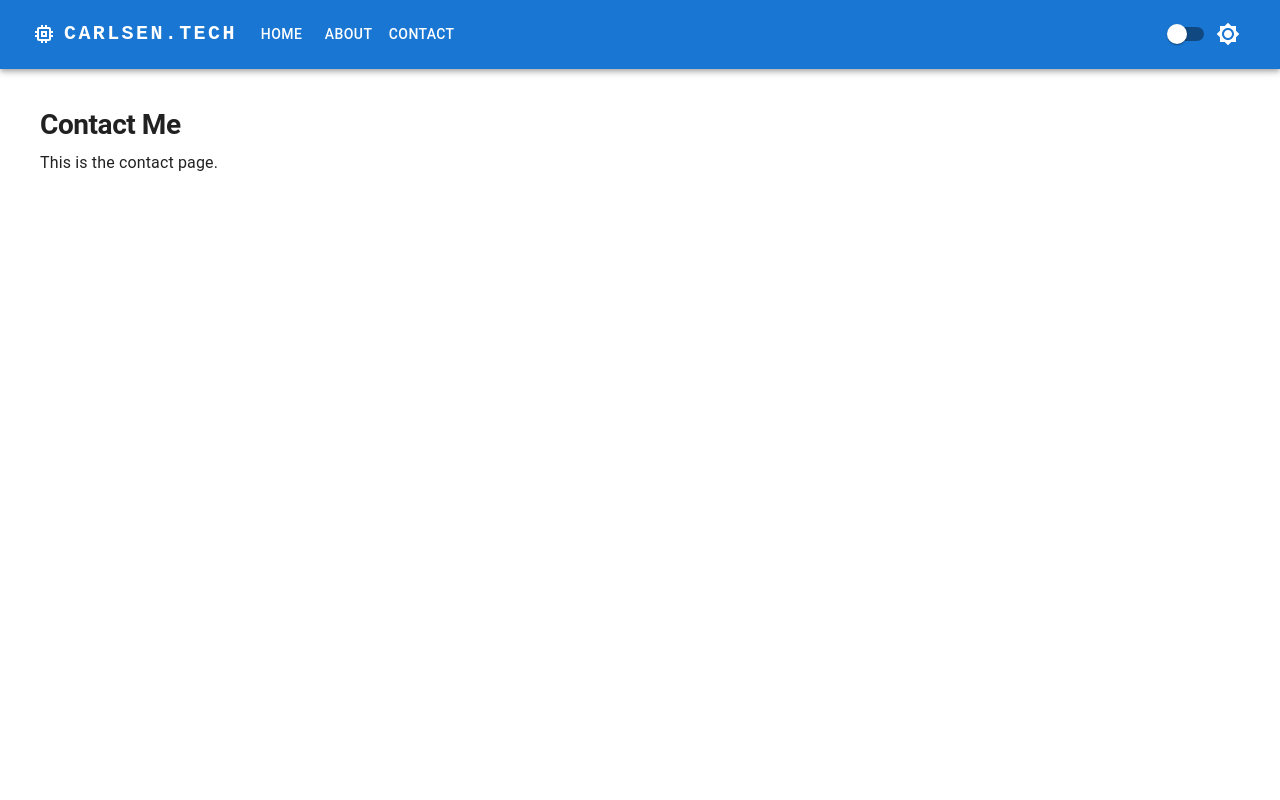
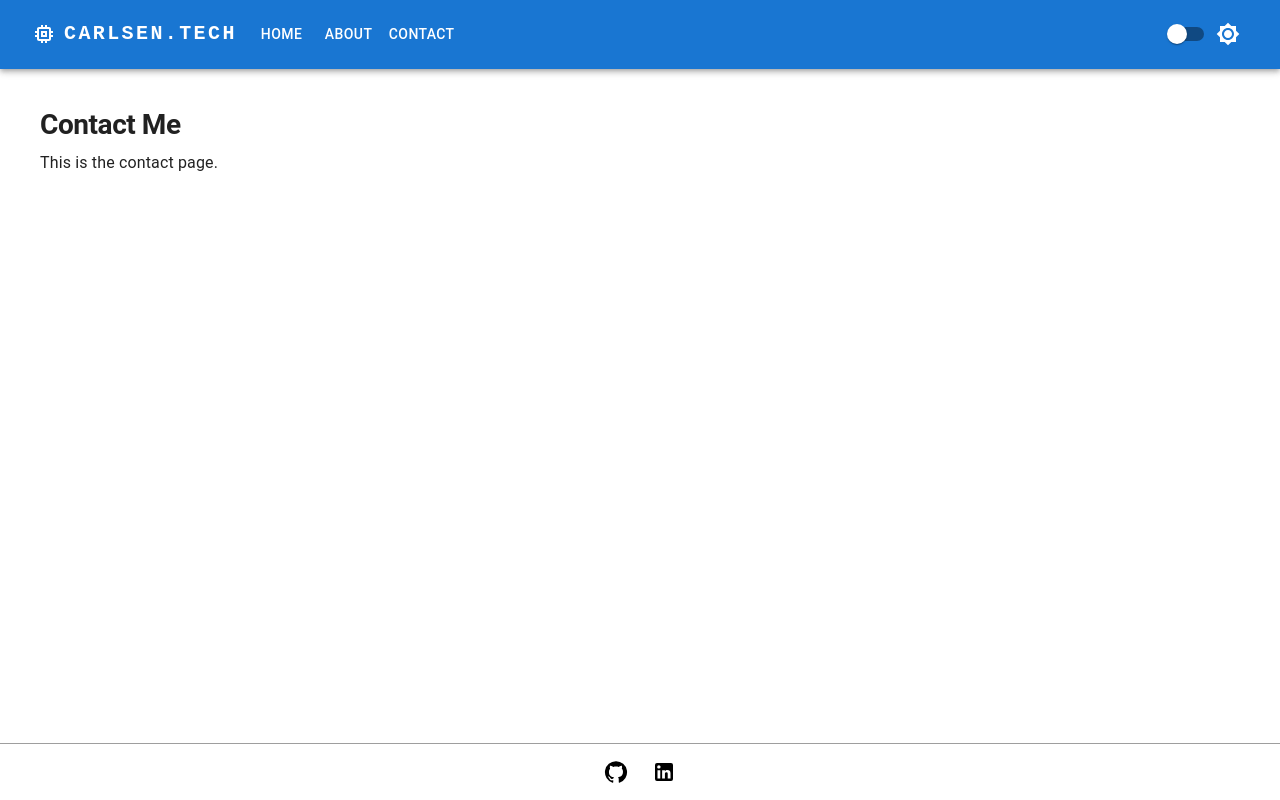
Before and after one commit to Wind1337/mywebsite, a React (Create React App) app: page /contact in a window 1280 px wide. Built offline with nearby package versions, Linux system fonts and the light colour scheme.

Commit message:
Add footer and refactor dark mode toggle

```diff
--- a/src/App.js
+++ b/src/App.js
@@ -1,10 +1,12 @@
 import React from "react";
+import Box from "@mui/material/Box";
 import { BrowserRouter as Router, Routes, Route } from "react-router-dom";
-import Box from "@mui/material/Box";
 import { createTheme, ThemeProvider } from "@mui/material/styles";
+import { useMediaQuery } from "@mui/material";
 import "./App.css";
 
 import NavBar from "./components/NavBar";
+import Footer from "./components/Footer";
 import Home from "./components/Home";
 import About from "./components/About";
 import Contact from "./components/Contact";
@@ -20,10 +22,40 @@ const theme = createTheme({
 });
 
 function App() {
+  // Detect user's preferred color scheme
+  const prefersDarkMode = useMediaQuery("(prefers-color-scheme: dark)");
+
+  // State for dark mode and whether the user has manually toggled the theme
+  const [darkMode, setDarkMode] = React.useState(
+    localStorage.getItem("darkMode") === "true"
+  );
+
+  const [userHasToggled, setUserHasToggled] = React.useState(
+    localStorage.getItem("userHasToggled") === "true"
+  );
+
+  // Update localStorage whenever darkMode or userHasToggled changes
+  React.useEffect(() => {
+    localStorage.setItem("darkMode", darkMode ? "true" : "false");
+    localStorage.setItem("userHasToggled", userHasToggled ? "true" : "false");
+  }, [darkMode, userHasToggled]);
+
+  React.useEffect(() => {
+    // Update the darkMode state only if the user hasn't manually toggled the theme
+    if (!userHasToggled) {
+      setDarkMode(prefersDarkMode);
+    }
+  }, [prefersDarkMode, userHasToggled]);
+
+  const handleThemeToggle = () => {
+    // When the user manually toggles the theme, update both states
+    setUserHasToggled(true);
+    setDarkMode(!darkMode);
+  };
   return (
     <Router>
       <ThemeProvider theme={theme}>
-        <NavBar />
+        <NavBar darkMode={darkMode} handleThemeToggle={handleThemeToggle} />
         <Box sx={{ width: "100%", px: 5, mt: 5 }}>
           <Routes>
             <Route path="/" element={<Home />} />
@@ -31,6 +63,7 @@ function App() {
             <Route path="/contact" element={<Contact />} />
           </Routes>
         </Box>
+        <Footer darkMode={darkMode} />
       </ThemeProvider>
     </Router>
   );
--- /dev/null
+++ b/src/components/Footer.js
@@ -0,0 +1,44 @@
+import * as React from "react";
+import { Box } from "@mui/material";
+import IconButton from "@mui/material/IconButton";
+
+import GitHubIcon from "@mui/icons-material/GitHub";
+import LinkedInIcon from "@mui/icons-material/LinkedIn";
+
+function Footer({ darkMode }) {
+  return (
+    <Box
+      sx={{
+        position: "fixed",
+        bottom: 0,
+        width: "100%",
+        textAlign: "center",
+        p: 1,
+        borderTop: 1,
+        borderColor: "grey.500",
+      }}
+    >
+      <a
+        href="https://www.github.com/Wind1337"
+        target="_blank"
+        rel="noopener noreferrer"
+      >
+        <IconButton aria-label="Github Profile" sx={{ mx: 0.5 }}>
+          <GitHubIcon style={{ color: darkMode ? "white" : "black" }} />
+        </IconButton>
+      </a>
+
+      <a
+        href="https://www.linkedin.com/in/carlsen-teo/"
+        target="_blank"
+        rel="noopener noreferrer"
+      >
+        <IconButton aria-label="LinkedIn Profile" sx={{ mx: 0.5 }}>
+          <LinkedInIcon style={{ color: darkMode ? "white" : "black" }} />
+        </IconButton>
+      </a>
+    </Box>
+  );
+}
+
+export default Footer;
--- a/src/components/NavBar.js
+++ b/src/components/NavBar.js
@@ -16,10 +16,9 @@ import List from "@mui/material/List";
 import ListItem from "@mui/material/ListItem";
 import ListItemButton from "@mui/material/ListItemButton";
 import { createTheme, ThemeProvider } from "@mui/material/styles";
-import { useMediaQuery } from "@mui/material";
 import MemoryIcon from "@mui/icons-material/Memory";
-import Brightness7Icon from '@mui/icons-material/Brightness7';
-import Brightness3Icon from '@mui/icons-material/Brightness3';
+import Brightness7Icon from "@mui/icons-material/Brightness7";
+import Brightness3Icon from "@mui/icons-material/Brightness3";
 import CssBaseline from "@mui/material/CssBaseline";
 
 const pages = [
@@ -28,39 +27,8 @@ const pages = [
   { name: "Contact", path: "/contact" },
 ];
 
-function NavBar() {
+function NavBar({ darkMode, handleThemeToggle}) {
   const [isDrawerOpen, setIsDrawerOpen] = React.useState(false);
-
-  // Detect user's preferred color scheme
-  const prefersDarkMode = useMediaQuery("(prefers-color-scheme: dark)");
-
-  // State for dark mode and whether the user has manually toggled the theme
-  const [darkMode, setDarkMode] = React.useState(
-    localStorage.getItem("darkMode") === "true"
-  );
-
-  const [userHasToggled, setUserHasToggled] = React.useState(
-    localStorage.getItem("userHasToggled") === "true"
-  );
-
-  // Update localStorage whenever darkMode or userHasToggled changes
-  React.useEffect(() => {
-    localStorage.setItem("darkMode", darkMode ? "true" : "false");
-    localStorage.setItem("userHasToggled", userHasToggled ? "true" : "false");
-  }, [darkMode, userHasToggled]);
-
-  React.useEffect(() => {
-    // Update the darkMode state only if the user hasn't manually toggled the theme
-    if (!userHasToggled) {
-      setDarkMode(prefersDarkMode);
-    }
-  }, [prefersDarkMode, userHasToggled]);
-
-  const handleThemeToggle = () => {
-    // When the user manually toggles the theme, update both states
-    setUserHasToggled(true);
-    setDarkMode(!darkMode);
-  };
 
   const handleOpenNavMenu = () => {
     setIsDrawerOpen(true);
@@ -99,7 +67,8 @@ function NavBar() {
               <MenuIcon />
             </IconButton>
 
-            <Drawer disableScrollLock={true}
+            <Drawer
+              disableScrollLock={true}
               open={isDrawerOpen}
               onClose={handleCloseNavMenu}
               sx={{
@@ -133,9 +102,13 @@ function NavBar() {
                   }
                   label={
                     darkMode ? (
-                      <Brightness3Icon sx={{ display: { xs: "flex", md: "none" } }} />
+                      <Brightness3Icon
+                        sx={{ display: { xs: "flex", md: "none" } }}
+                      />
                     ) : (
-                      <Brightness7Icon sx={{ display: { xs: "flex", md: "none" } }} />
+                      <Brightness7Icon
+                        sx={{ display: { xs: "flex", md: "none" } }}
+                      />
                     )
                   }
                 />
@@ -187,9 +160,13 @@ function NavBar() {
                 }
                 label={
                   darkMode ? (
-                    <Brightness3Icon sx={{ display: { xs: "none", md: "flex" } }} />
+                    <Brightness3Icon
+                      sx={{ display: { xs: "none", md: "flex" } }}
+                    />
                   ) : (
-                    <Brightness7Icon sx={{ display: { xs: "none", md: "flex" } }} />
+                    <Brightness7Icon
+                      sx={{ display: { xs: "none", md: "flex" } }}
+                    />
                   )
                 }
               />
```
Lines whose indentation alone changed are shown as unchanged.
